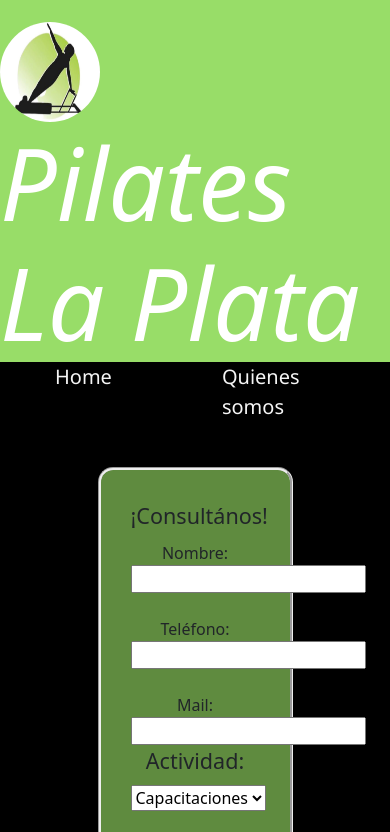
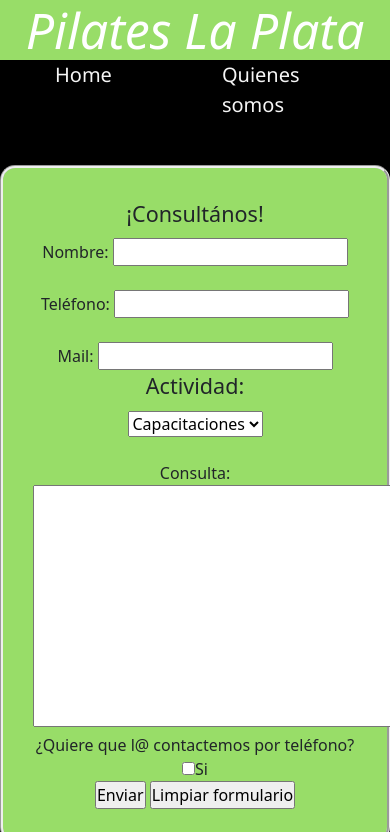
Before and after one commit to luarchubi/pilateslaplata, a plain HTML site: page contacto.html in a window 390 px wide. Shown: the top 832 px of the page. Drawn offline with nearby package versions, Linux system fonts and the light colour scheme.

Commit message:
media queries

```diff
--- a/style.css
+++ b/style.css
@@ -101,7 +101,7 @@ iframe {
 }
 
 #formulario {
-  background-color: rgb(95, 139, 63);
+  background-color: rgb(152, 221, 104);
   margin: auto;
   margin-top: 15px;
   text-align: center;
@@ -128,3 +128,38 @@ footer li {
 .icono {
   margin-bottom: 0px;
 }
+
+@media screen and (max-width: 768px) {
+  * {
+    margin: 0;
+    padding: 0;
+  }
+  #logo {
+    display: none;
+  }
+  h1 {
+    background-color: rgb(152, 221, 104);
+    font-size: 50px;
+    margin: 0px;
+    width: 100%;
+    color: white;
+    font-style: italic;
+    text-align: center;
+  }
+
+  iframe {
+    border-radius: 15px;
+    max-width: 50%;
+  }
+
+  #formulario {
+    background-color: rgb(152, 221, 104);
+    margin: auto;
+    margin-top: 15px;
+    text-align: center;
+    padding: 30px;
+    border-style: groove;
+    border-radius: 15px;
+    max-width: 100%;
+  }
+}
```
